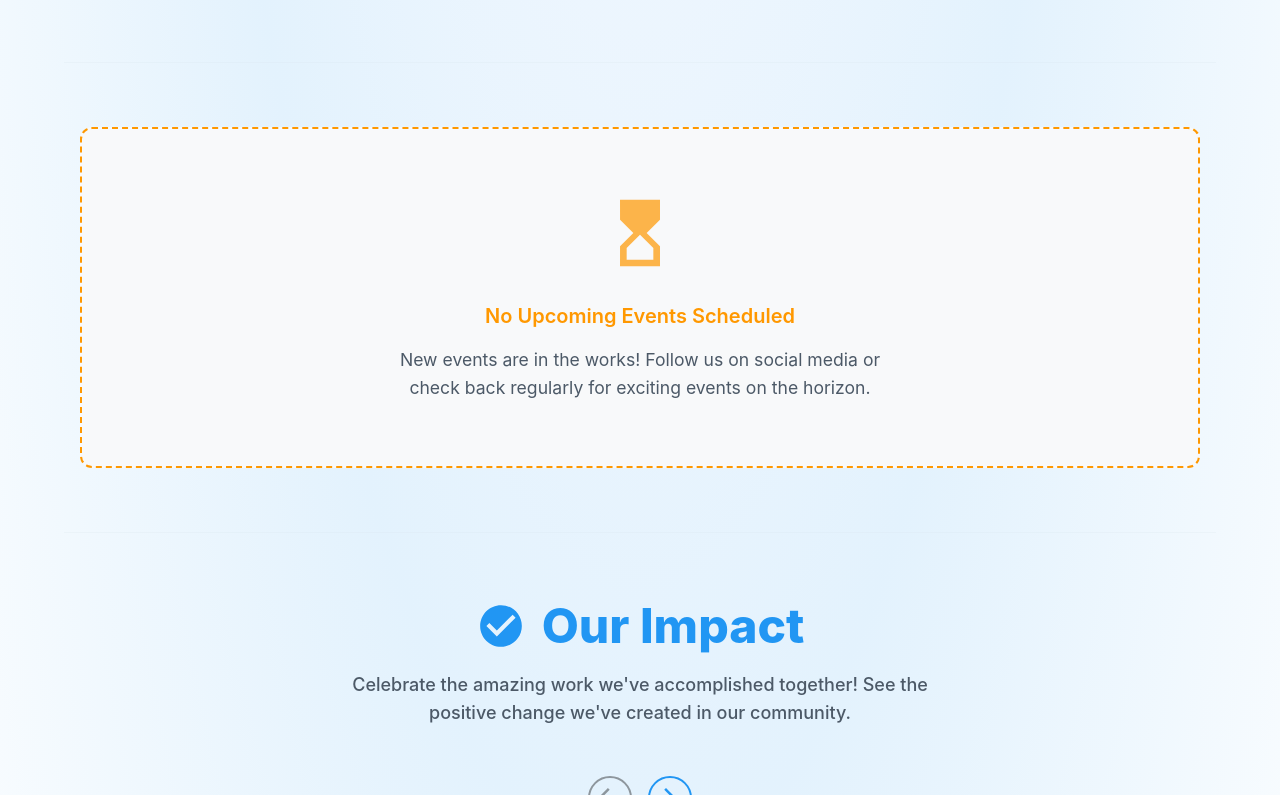
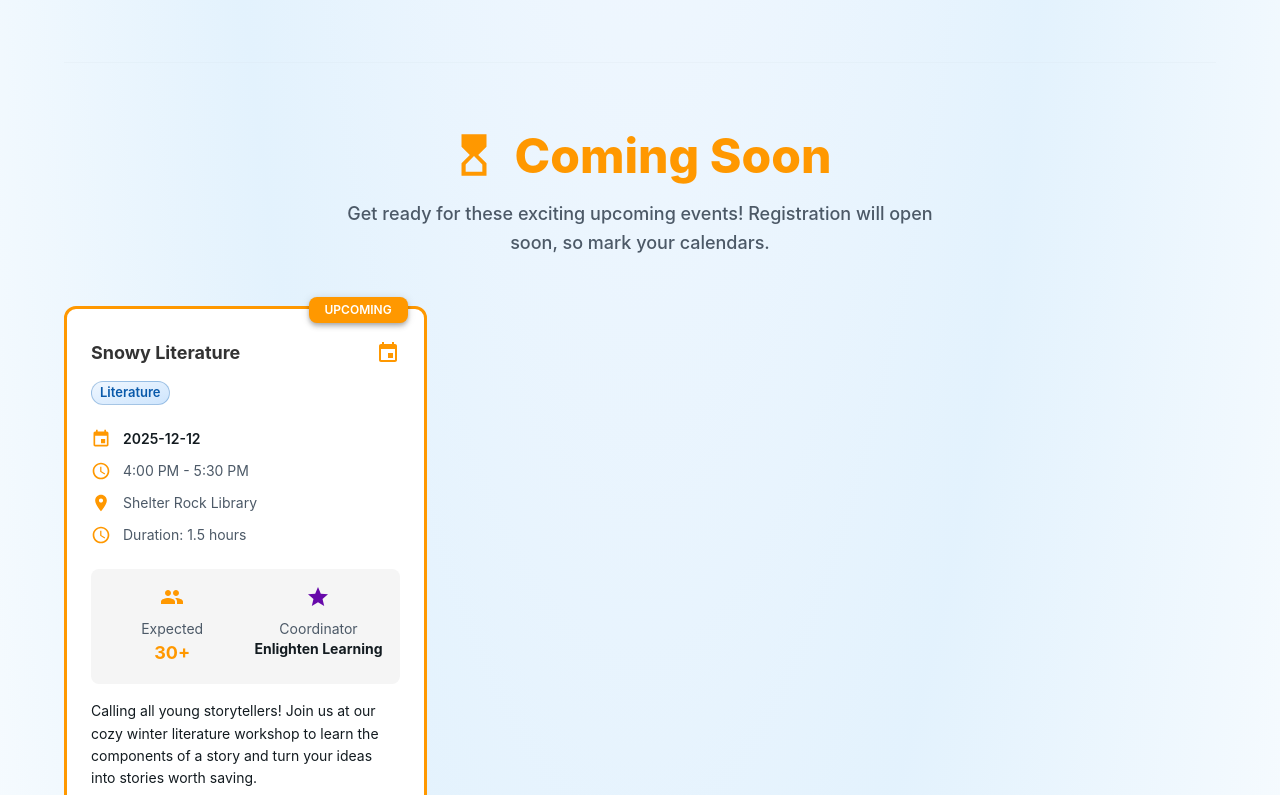
Before and after one commit to Jonathanz4344/EnlightenLearning, a React (Vite) app: page /Program/Events-Programs in a window 1280 px wide. Shown: the part 1105-1900 px from the top of the page. Built offline with nearby package versions, Linux system fonts and the light colour scheme.

Commit message:
updated event for snowy literature

```diff
--- a/src/components/getInvolved/VolunteerOpportunities.jsx
+++ b/src/components/getInvolved/VolunteerOpportunities.jsx
@@ -34,6 +34,22 @@ import { useMode } from "../Layout";
 
 // Simplified volunteer data - single array with all opportunities
 const volunteerData = [
+    {
+        id: 5,
+        title: "Snowy Literature",
+        date: "2025-12-12 ",
+        time: "4:00 PM - 5:30 PM",
+        location: "Shelter Rock Library",
+        description: "Want to help guide students on their journey in storytelling? This is a great opportunity for those who want to engage with students to guide them in expressing their creativity.",
+        formUrl: "https://forms.gle/UjB7PafvMfFvBocj9",
+        category: "Literature",
+        volunteersNeeded: 30,
+        totalParticipants: 30,
+        duration: "1.5 hours",
+        coordinator: "Enlighten Learning",
+        registrationStartDate: "22023-07-01",
+        expirationDate: "",
+    },
     {
         id: 1,
         title: "The Art of Winter Crafts Event",
--- a/src/components/programs/EventsPrograms.jsx
+++ b/src/components/programs/EventsPrograms.jsx
@@ -34,6 +34,22 @@ import { useMode } from "../Layout";
 
 // Sample events data with expiration dates and registration start dates
 const eventsData = [
+    {
+        id: 5,
+        title: "Snowy Literature",
+        date: "2025-12-12 ",
+        time: "4:00 PM - 5:30 PM",
+        location: "Shelter Rock Library",
+        description: "Calling all young storytellers! Join us at our cozy winter literature workshop to learn the components of a story and turn your ideas into stories worth saving.",
+        formUrl: "https://forms.gle/xr8DBYPEGybZbYxN7",
+        category: "Literature",
+        volunteersNeeded: 30,
+        totalParticipants: 30,
+        duration: "1.5 hours",
+        coordinator: "Enlighten Learning",
+        registrationStartDate: "22023-07-01",
+        expirationDate: "",
+    },
     {
         id: 1,
         title: "The Art of Winter Crafts Event",
```
